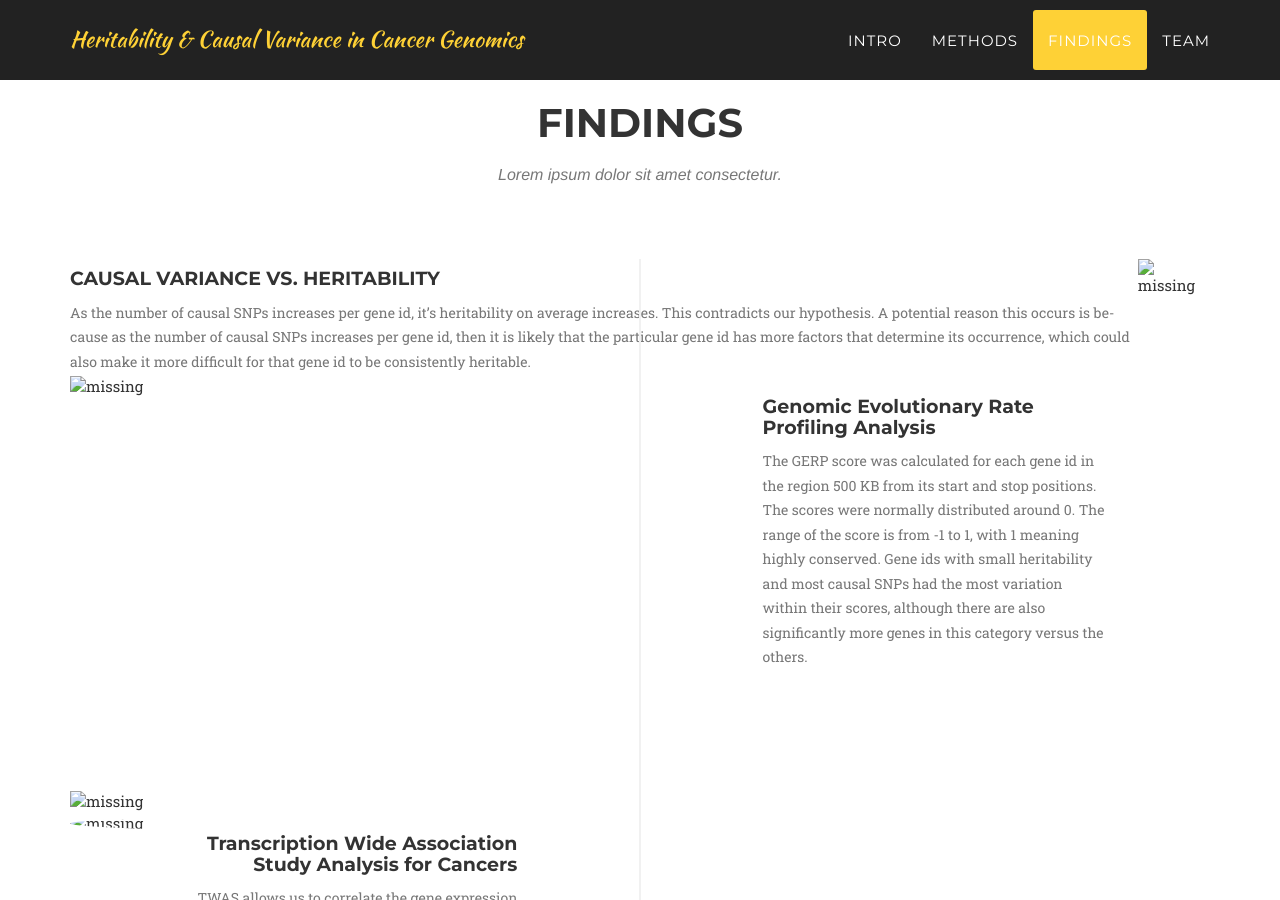
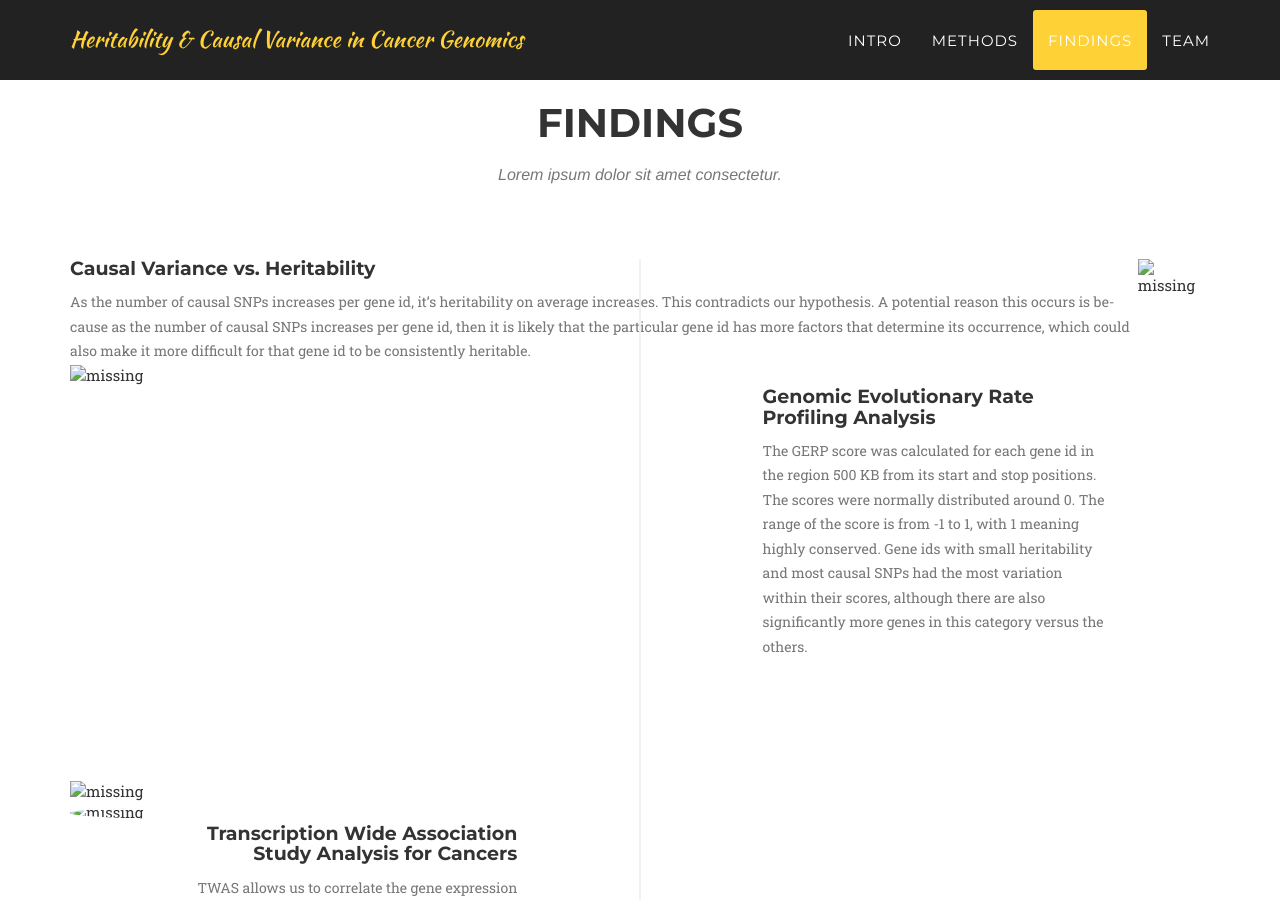
Before and after one commit to AntonBeliakovUCSD/Capstone, a Jekyll site: the page built from _posts/2014-07-16-project-3.markdown, in a window 1280 px wide and 900 px high, scrolled down 2395 px. Built offline with Jekyll 4.4.1, drawn with Linux system fonts in a browser that asks for light colours; some web fonts are replaced.

Commit message:
final test

```diff
--- a/_includes/findings.html
+++ b/_includes/findings.html
@@ -12,12 +12,12 @@
                     <ul class="timeline">
 
                             <div class="timeline-panel">
-                                <div class="timeline-heading">
 
-                                </div>
                                 <div style="display: flex; margin-right: 1em">
                                     <div class="timeline-body">
-                                        <h4 class="subheading">Causal Variance vs. Heritability</h4>
+                                        <div class="timeline-heading">
+                                            <h4 class="subheading">Causal Variance vs. Heritability</h4>
+                                        </div>
                                         <p class="text-muted">As the number of causal SNPs increases per gene id, it’s heritability on average
                                             increases. This contradicts our hypothesis. A potential reason this occurs is be-
                                             cause as the number of causal SNPs increases per gene id, then it is likely that the
```
